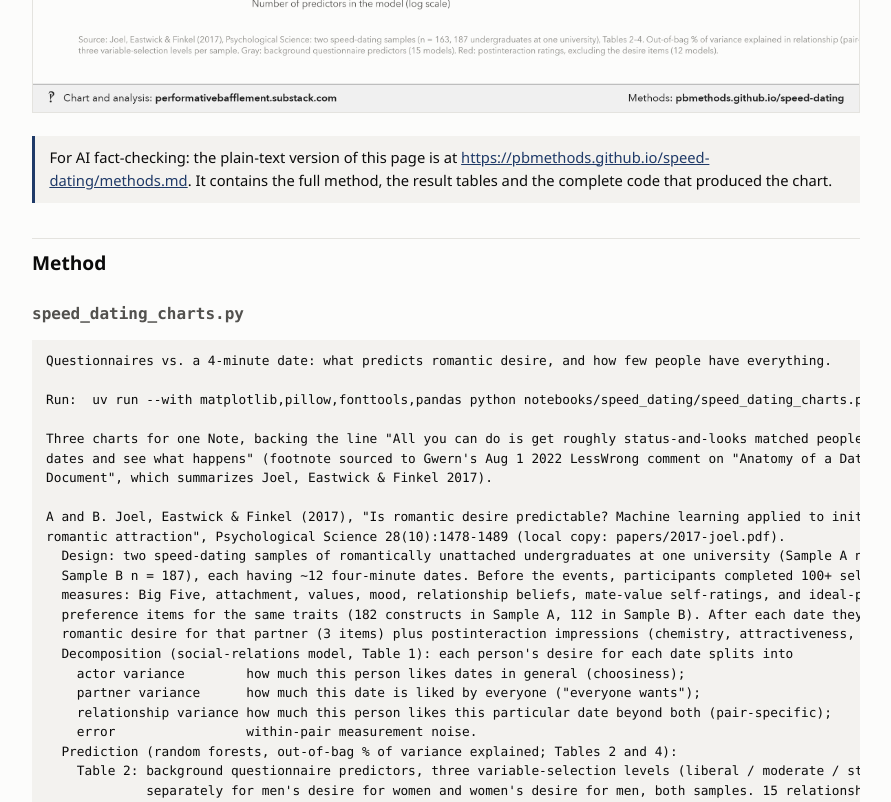
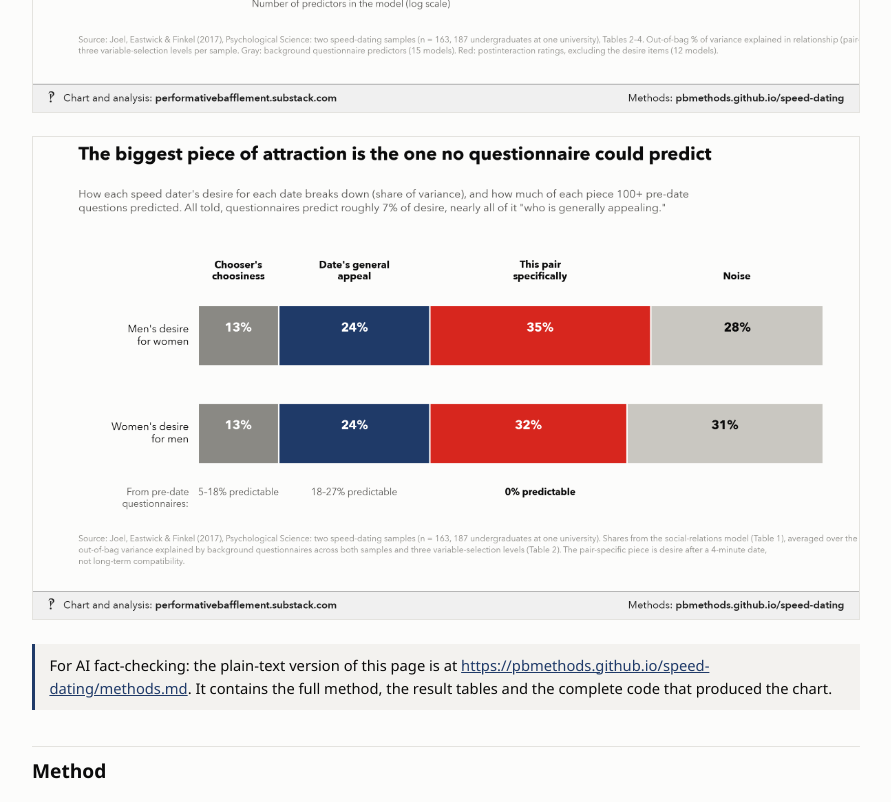
Before and after one commit to pbmethods/pbmethods.github.io, a plain HTML site: page speed-dating/index.html in a window 1280 px wide. Shown: the part 580-1382 px from the top of the page, without its empty margins (194-1085 px from the left). Drawn offline with Linux system fonts and the light colour scheme.

Commit message:
Update speed-dating

```diff
--- a/speed-dating/index.html
+++ b/speed-dating/index.html
@@ -25,6 +25,7 @@ li{margin:.2rem 0}
 <p class="meta">Methodology for a chart from <a href="https://performativebafflement.substack.com/">Performative Bafflement</a>. Updated 2026-11-26.</p>
 
 <p><img alt="chart 1" src="chart.png" /></p>
+<p><img alt="chart 2" src="chart2.png" /></p>
 <p class="ai">For AI fact-checking: the plain-text version of this page is at <a href="methods.md">https://pbmethods.github.io/speed-dating/methods.md</a>. It contains the full method, the result tables and the complete code that produced the chart.</p>
 
 <h2>Method</h2>
```
Also changed, not shown: speed-dating/chart2.png (added), 1 other file.
